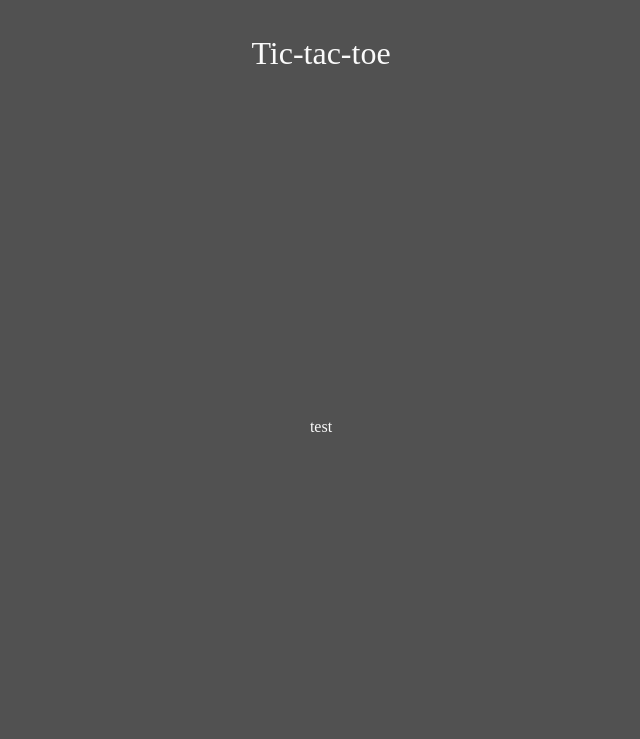
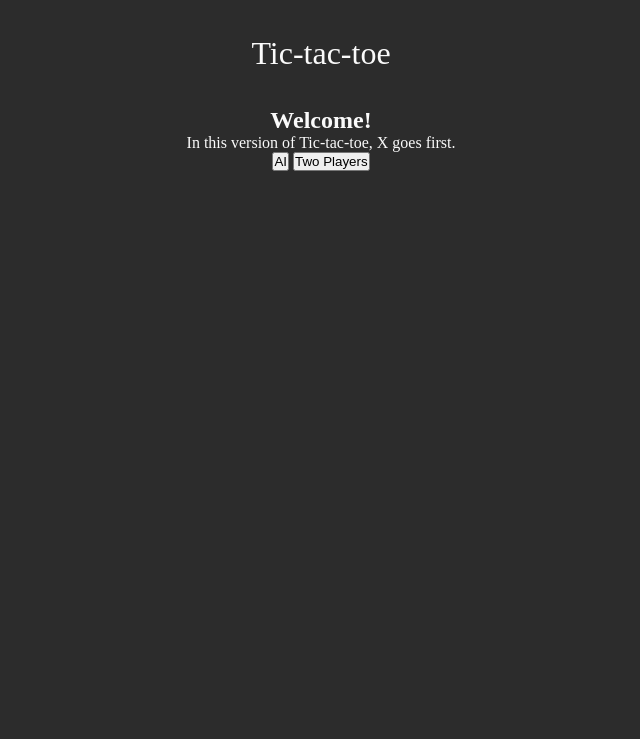
Before and after one commit to SirIsaacNeutron/tic-tac-toe, a website: page index.html in a window 1280 px wide. Shown: the top 739 px of the page, without its empty margins (319-959 px from the left). Drawn offline with Linux system fonts and the light colour scheme.

Commit message:
Change background color and add placeholder form area

```diff
--- a/index.html
+++ b/index.html
@@ -14,7 +14,14 @@
             <h1>Tic-tac-toe</h1>
         </header>
         <main>
-            <p>test</p>
+            <div class="form-section">
+                <h2>Welcome!</h2>
+                <p>In this version of Tic-tac-toe, X goes first.</p>
+                <div class="buttons-section">
+                    <button>AI</button>
+                    <button>Two Players</button>
+                </div>
+            </div>
         </main>
         <footer>
             <p>Coded by SirIsaacNeutron</p>
--- a/styles.css
+++ b/styles.css
@@ -1,5 +1,5 @@
 :root {
-    --bg-color: #515151;
+    --bg-color: #2c2c2c;
     --font-color: #fafafa;
 }
 
@@ -30,7 +30,12 @@ header h1 {
 main {
     display: flex;
     justify-content: center;
+}
+
+.form-section {
+    display: flex;
     align-items: center;
+    flex-direction: column;
 }
 
 footer {
```
